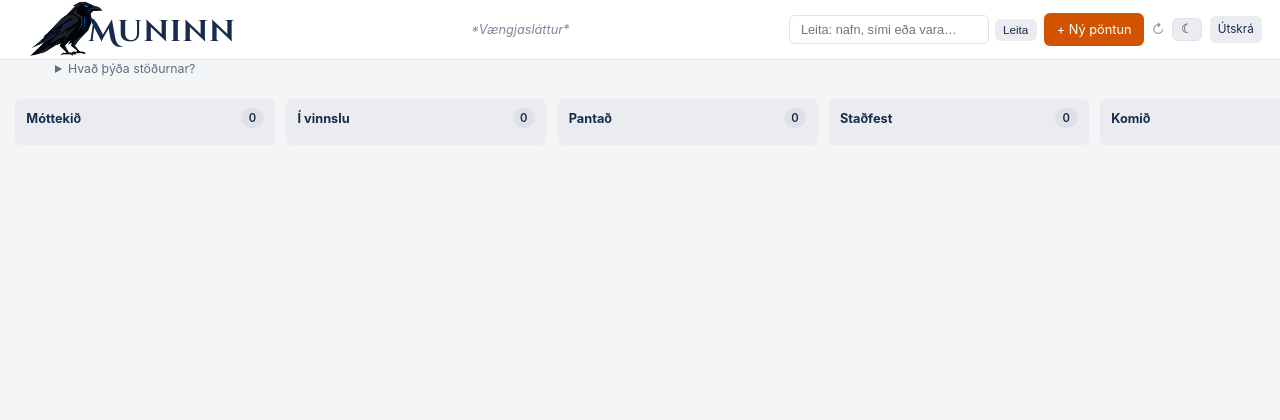
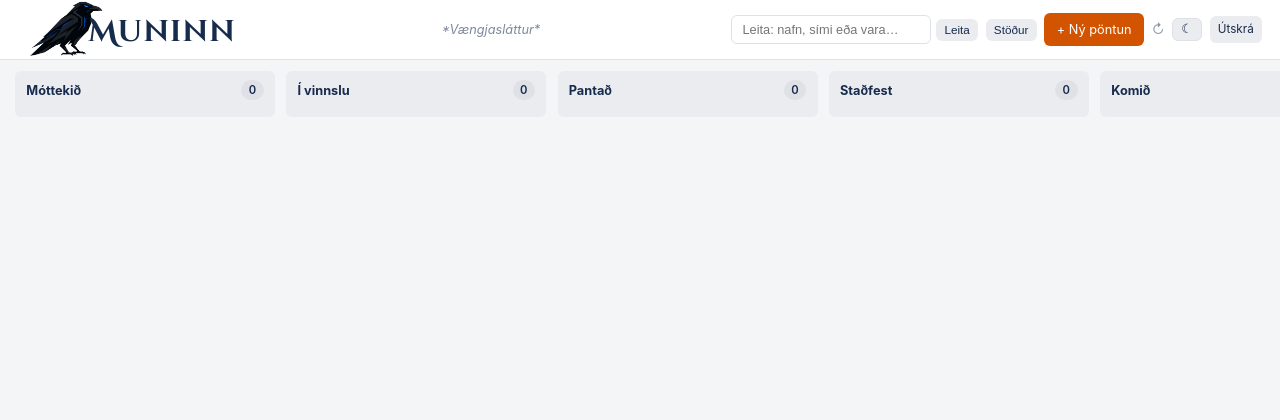
Before and after one commit to Lovedealer8472/Muninn, a Flask app: page / in a window 1280 px wide. Shown: the top 420 px of the page. After the commit the page ends 100 px from the top, so only its background shows below. Run offline with Flask 3, Linux system fonts and the light colour scheme; the visitor is signed in with stand-in values (Sample User, id 1); data that the repository does not hold is empty.

Commit message:
Move status legend to header info modal like QR
Co-authored-by: Cursor <cursoragent@cursor.com>

```diff
--- /dev/null
+++ b/app/static/status_legend.js
@@ -0,0 +1,25 @@
+(function () {
+    var openBtn = document.getElementById('status-legend-open-btn');
+    var modal = document.getElementById('status-legend-modal');
+    if (!openBtn || !modal) { return; }
+
+    function closeModal() {
+        modal.hidden = true;
+        modal.setAttribute('aria-hidden', 'true');
+        document.body.classList.remove('qr-modal-open');
+    }
+
+    function openModal() {
+        modal.hidden = false;
+        modal.setAttribute('aria-hidden', 'false');
+        document.body.classList.add('qr-modal-open');
+    }
+
+    openBtn.addEventListener('click', openModal);
+    modal.querySelectorAll('[data-status-legend-close]').forEach(function (el) {
+        el.addEventListener('click', closeModal);
+    });
+    document.addEventListener('keydown', function (e) {
+        if (e.key === 'Escape' && !modal.hidden) { closeModal(); }
+    });
+})();
--- a/app/static/style.css
+++ b/app/static/style.css
@@ -380,24 +380,22 @@ a:hover { text-decoration: underline; }
 .badge-idle              { background: #f4f5f7; color: var(--text-light); text-transform: none; }
 .badge-pickup            { background: var(--primary); color: #fff; }
 
-.board-legend {
-    max-width: 1200px;
-    margin: 0 auto .65rem;
-    padding: 0 1rem;
-    font-size: .82rem;
+.board-search-form { display: flex; gap: .35rem; align-items: center; }
+
+.status-legend-panel { max-width: 420px; text-align: left; }
+.status-legend-list {
+    list-style: none;
+    margin: 0 0 1rem;
+    padding: 0;
+    font-size: .88rem;
+    color: var(--text);
 }
-.board-legend summary {
-    cursor: pointer;
-    color: var(--text-light);
-    user-select: none;
+.status-legend-list li {
+    margin-bottom: .55rem;
+    line-height: 1.4;
 }
-.board-legend-list {
-    margin: .4rem 0 0;
-    padding-left: 1.2rem;
-    color: var(--text-light);
-}
-.board-legend-list li { margin-bottom: .2rem; }
-.board-search-form { display: flex; gap: .35rem; align-items: center; }
+.status-legend-list li:last-child { margin-bottom: 0; }
+.status-legend-list strong { color: var(--primary); }
 
 [data-theme="dark"] .badge-contact { background: #2c2a4a; color: #b8acf6; }
 [data-theme="dark"] .badge-pickup  { background: var(--primary); color: #fff; }
--- a/app/templates/board.html
+++ b/app/templates/board.html
@@ -29,21 +29,13 @@
         </a>
         <a class="btn btn-secondary btn-sm" href="{{ url_for('stats') }}">Tölfræði</a>
         {% endif %}
+        {% include 'status_legend_modal.html' %}
         <a class="btn btn-primary" href="{{ url_for('order_new') }}">+ Ný pöntun</a>
         <span id="board-refresh-hint" class="board-refresh-hint" title="Sjálfvirk endurnýjun"></span>
         <button class="theme-toggle" onclick="toggleTheme()" title="Ljóst/Dökkt"></button>
         <a class="btn btn-secondary btn-sm" href="{{ url_for('logout') }}">Útskrá</a>
     </div>
 </div>
-
-<details class="board-legend">
-    <summary>Hvað þýða stöðurnar?</summary>
-    <ul class="board-legend-list">
-        {% for s in statuses %}
-        <li><strong>{{ s }}</strong> — {{ status_help.get(s, '') }}</li>
-        {% endfor %}
-    </ul>
-</details>
 
 <div class="board">
     {% for status in statuses %}
@@ -134,4 +126,5 @@
     }
 })();
 </script>
+<script src="{{ url_for('static', filename='status_legend.js') }}"></script>
 {% endblock %}
--- /dev/null
+++ b/app/templates/status_legend_modal.html
@@ -0,0 +1,20 @@
+<button type="button" class="btn btn-secondary btn-sm" id="status-legend-open-btn"
+        title="Hvað þýða stöðurnar?">
+    Stöður
+</button>
+
+<div id="status-legend-modal" class="qr-modal" hidden aria-hidden="true">
+    <div class="qr-modal-backdrop" data-status-legend-close></div>
+    <div class="qr-modal-panel status-legend-panel" role="dialog" aria-labelledby="status-legend-modal-title">
+        <h3 id="status-legend-modal-title">Hvað þýða stöðurnar?</h3>
+        <p class="qr-modal-hint">Stutta skýring á hverju stigi í ferlinu.</p>
+        <ul class="status-legend-list">
+            {% for s in statuses %}
+            <li><strong>{{ s }}</strong> — {{ status_help.get(s, '') }}</li>
+            {% endfor %}
+        </ul>
+        <div class="qr-modal-actions">
+            <button type="button" class="btn btn-secondary btn-sm" data-status-legend-close>Loka</button>
+        </div>
+    </div>
+</div>
```
Also changed, not shown: docs/BACKLOG.md (+1 -1 lines), docs/PROJECT_STATUS.md (+1 -1 lines).
